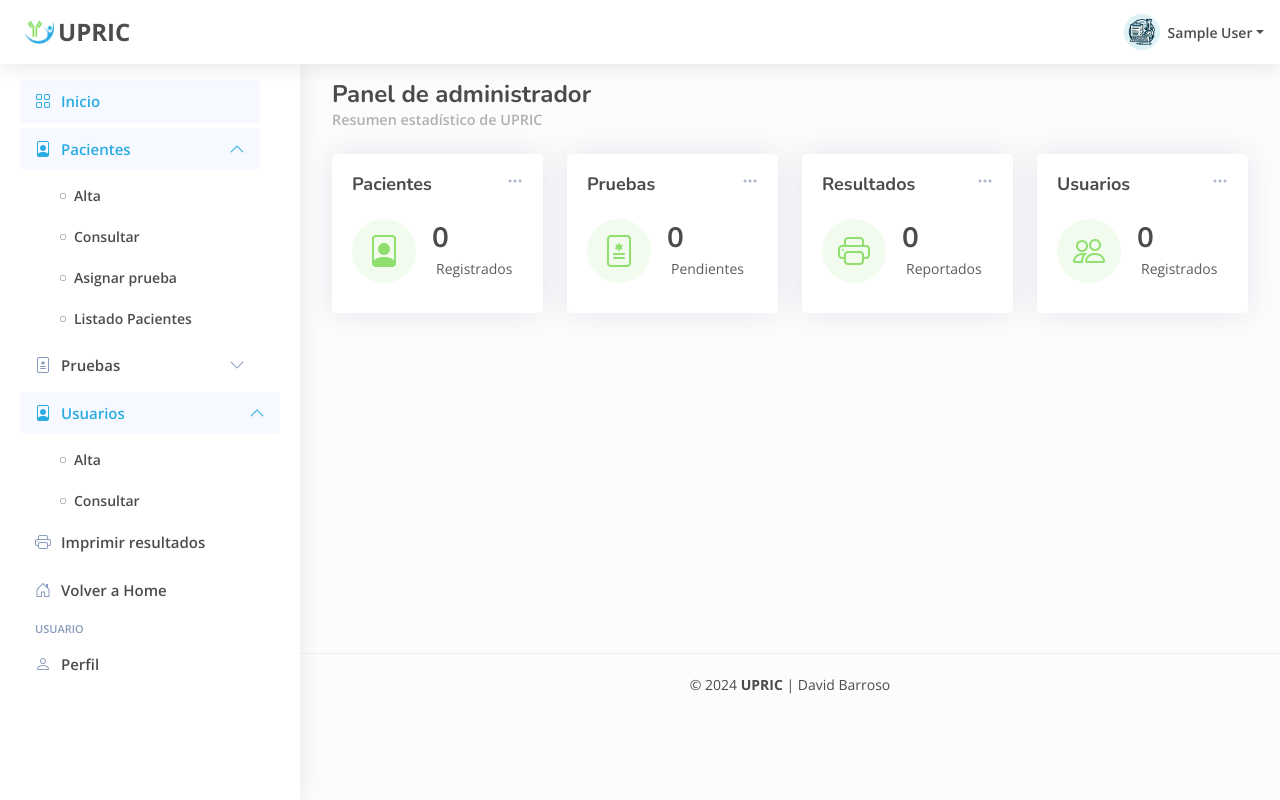
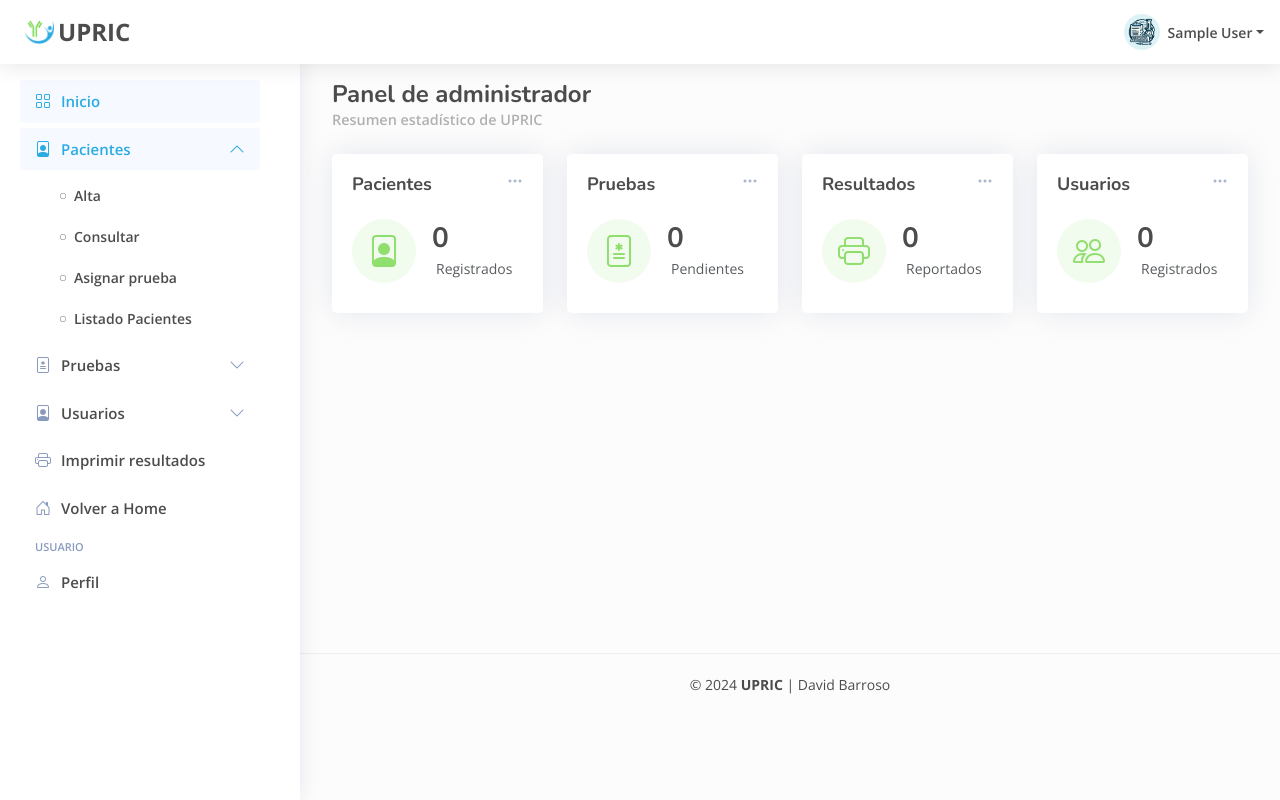
Before and after one commit to dbarrosoc2/upric-proyecto, a PHP site: page /tcpdf/admin/panel.php in a window 1280 px wide, after a click on "Pacientes". Run offline with PHP 8.4, Linux system fonts and the light colour scheme; the visitor is signed in with stand-in values (Sample User, id 1); data that the repository does not hold is empty.

Commit message:
Alta de usuarios

```diff
--- a/admin/panel.php
+++ b/admin/panel.php
@@ -170,8 +170,8 @@ $panelAdmin = true
                         <h6>Opciones</h6>
                       </li>
 
-                      <li><a class="dropdown-item" href="./usuarios/altaUsuarios.php">Añadir Usuarios</a></li>
-                      <li><a class="dropdown-item" href="./usuarios/consultarUsuario.php">Editar/Eliminar Usuarios</a></li>
+                      <li><a class="dropdown-item" href="./usuarios/alta.php">Añadir Usuarios</a></li>
+                      <li><a class="dropdown-item" href="./usuarios/consultar.php">Editar/Eliminar Usuarios</a></li>
                       <li><a class="dropdown-item" href="./usuarios/cuenta.php">Mi cuenta</a></li>
                     </ul>
                   </div>
--- a/common/sidebar.php
+++ b/common/sidebar.php
@@ -15,7 +15,7 @@
                     </span>
                     <i class="bi bi-chevron-down ms-auto"></i>
                 </a>
-                <ul id="pacientes-nav" class="nav-content <?php echo str_contains($_SERVER['REQUEST_URI'], "pacientes") ? "" : "collapse" ?> " data-bs-parent="#sidebar-nav
+                <ul id="pacientes-nav" class="nav-content <?php echo str_contains($_SERVER['REQUEST_URI'], "pacientes") ? "" : "collapse" ?> " data-bs-parºent="#sidebar-nav
                 ">
 
                     <li>
@@ -62,23 +62,22 @@
                     </li>
                 </ul>
             </li>
-            <a class="nav-link <?php echo str_contains($_SERVER['REQUEST_URI'], "usuarios") ? "" : "collapsed" ?>" data-bs-target="#pacientes-nav" data-bs-toggle="collapse" href="#" aria-expanded="true">
+            <li class="nav-item">
+                <a class="nav-link <?php echo str_contains($_SERVER['REQUEST_URI'], "usuarios") ? "" : "collapsed" ?>" data-bs-target="#usuarios-nav" data-bs-toggle="collapse" href="#" aria-expanded="true">
                     <i class="bi bi-file-person"></i>
-                <span>Usuarios
-
-                </span>
+                    <span>Usuarios</span>
                     <i class="bi bi-chevron-down ms-auto"></i>
                 </a>
-            <ul id="pacientes-nav" class="nav-content <?php echo str_contains($_SERVER['REQUEST_URI'], "pacientes") ? "" : "collapse" ?> " data-bs-parent="#sidebar-nav
+                <ul id="usuarios-nav" class="nav-content <?php echo str_contains($_SERVER['REQUEST_URI'], "usuarios") ? "" : "collapse" ?> " data-bs-parent="#sidebar-nav
                     ">
 
                     <li>
-                    <a href="<?= $url_base ?>/admin/usuarios/altaUsuarios.php" class="<?php echo preg_match('(pacientes)', $_SERVER['REQUEST_URI']) && preg_match('(alta)', $_SERVER['REQUEST_URI']) ? "active" : "" ?>">
+                        <a href="<?= $url_base ?>/admin/usuarios/alta.php" class="<?php echo preg_match('(usuarios)', $_SERVER['REQUEST_URI']) && preg_match('(alta)', $_SERVER['REQUEST_URI']) ? "active" : "" ?>">
                             <i class="bi bi-circle"></i><span>Alta</span>
                         </a>
                     </li>
                     <li>
-                    <a href="<?= $url_base ?>/admin/usuarios/consultarUsuario.php" class="<?php echo preg_match('(pacientes)', $_SERVER['REQUEST_URI']) && preg_match('(alta)', $_SERVER['REQUEST_URI']) ? "active" : "" ?>">
+                        <a href="<?= $url_base ?>/admin/usuarios/consultar.php" class="<?php echo preg_match('(usuarios)', $_SERVER['REQUEST_URI']) && preg_match('(consultar)', $_SERVER['REQUEST_URI']) ? "active" : "" ?>">
                             <i class="bi bi-circle"></i><span>Consultar</span>
                         </a>
                     </li>
--- a/controllers/POO/CLASS/Usuarios.php
+++ b/controllers/POO/CLASS/Usuarios.php
@@ -119,7 +119,7 @@ class Usuario
                     } else {
                         // Mensaje de error
                         $_SESSION['error'] = "<div class='alert alert-danger' role='alert'>Error al eliminar el registro.</div>";
-                        header("Location: ../../admin/usuarios/consultarUsuarios.php");
+                        header("Location: ../../admin/usuarios/consultars.php");
                     }
                 }
             } catch (PDOException $e) {
@@ -128,7 +128,7 @@ class Usuario
         }
     }
 
-    public function consultarUsuario($busqueda)
+    public function consultar($busqueda)
     {
         try {
             $query = "SELECT id_usuario, dni, nombre, apellidos, usuario, permiso, num_colegiado
--- a/controllers/POO/paciente-editar.php
+++ b/controllers/POO/paciente-editar.php
@@ -24,6 +24,6 @@ if (isset($_POST['accion']) && $_POST['accion'] === 'editar') {
             $_SESSION['error'] = "Error al actualizar el usuario.";
         }
 
-        header("Location: ../../admin/usuarios/consultarUsuario.php");
+        header("Location: ../../admin/usuarios/consultar.php");
     }
 }
--- a/controllers/POO/usuario-editar.php
+++ b/controllers/POO/usuario-editar.php
@@ -24,6 +24,6 @@ if (isset($_POST['accion']) && $_POST['accion'] === 'editar') {
             $_SESSION['error'] = "Error al actualizar el usuario.";
         }
 
-        header("Location: ../../admin/usuarios/consultarUsuario.php");
+        header("Location: ../../admin/usuarios/consultar.php");
     }
 }
```
Also changed, not shown: admin/usuarios/alta.php (renamed from admin/usuarios/altaUsuarios.php), admin/usuarios/consultar.php (renamed from admin/usuarios/consultarUsuario.php). Lines whose indentation alone changed are shown as unchanged.
